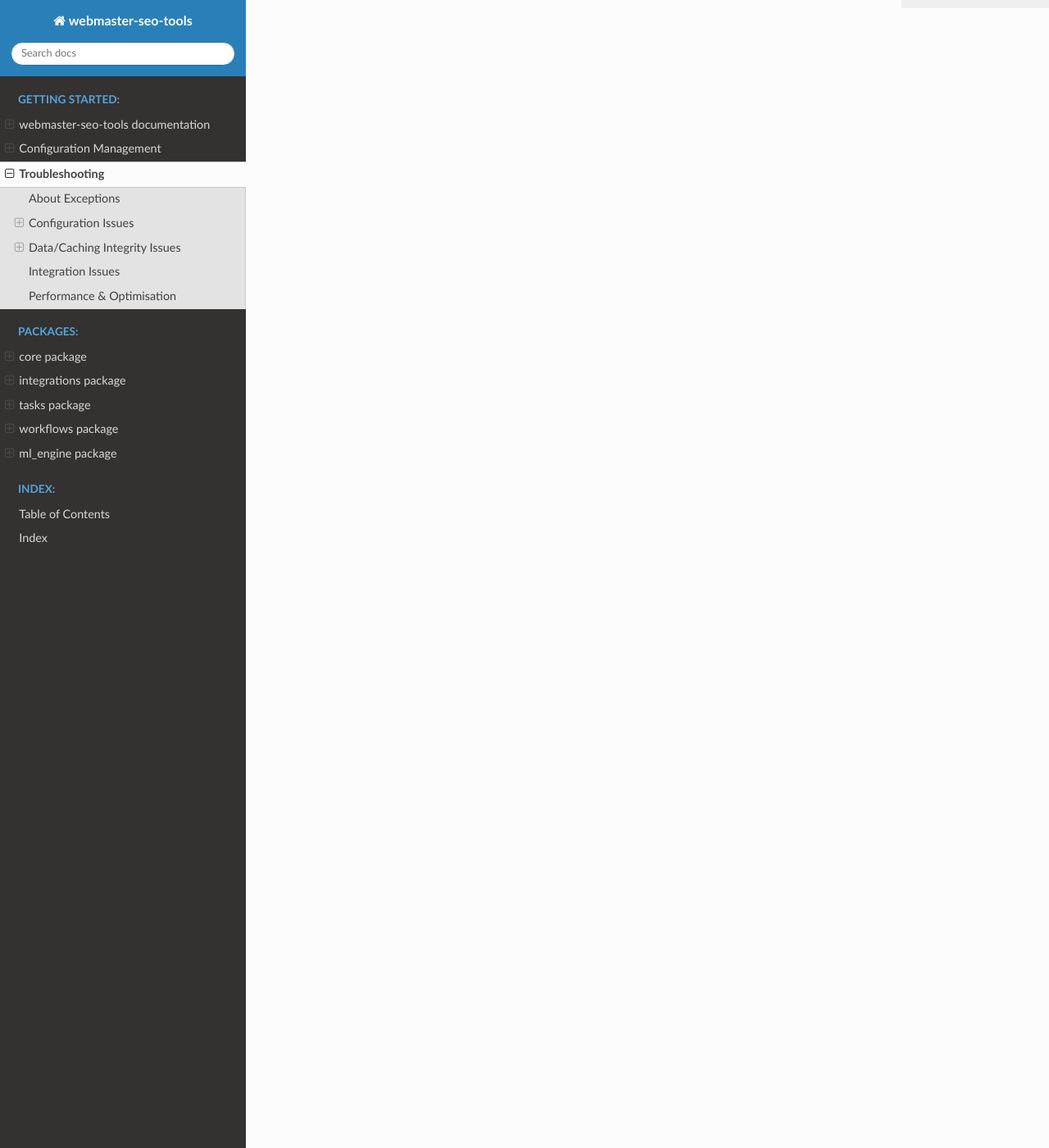
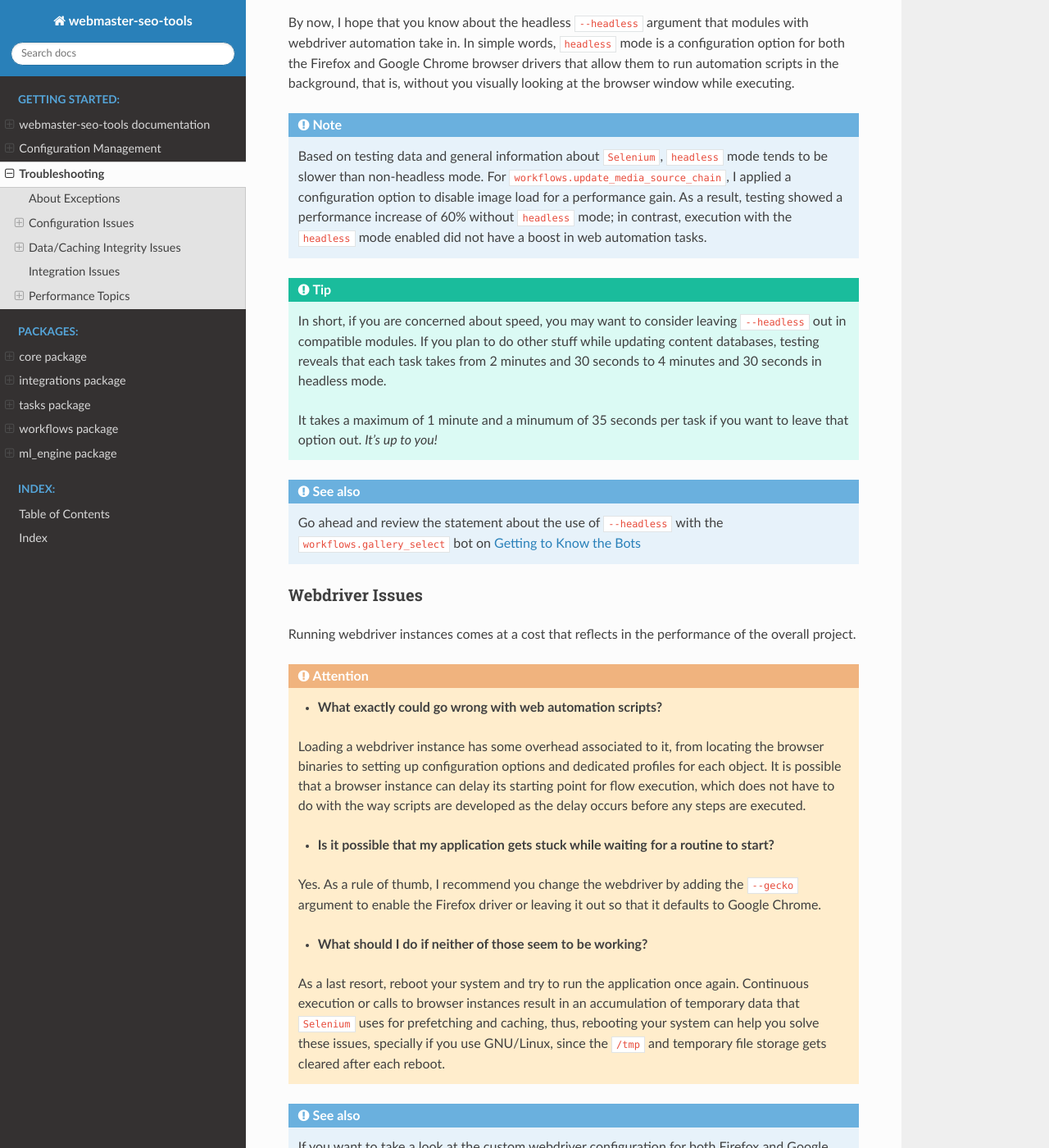
Before and after one commit to Urbine/PostWizardX3, a Sphinx documentation site: the page built from docs/source/troubleshooting.rst, in a window 1280 px wide and 1400 px high, scrolled down 6187 px. Shown: the whole window at 82% size. Built offline with Sphinx 7.4.7 and the Read the Docs theme 3.1.0, drawn with Linux system fonts in a browser that asks for light colours; some of the changed text lies outside the part shown.

Commit message:
docs(troubleshooting): expand performance guidance
~100-line Performance Topics expansion: headless trade-offs, webdriver issue FAQ, site-size/cache-rebuild expectations

```diff
--- a/docs/source/troubleshooting.rst
+++ b/docs/source/troubleshooting.rst
@@ -250,5 +250,95 @@ exceptions that will crash the applications here, one being ``AccessTokenRetriva
 
       $ python3 -m integrations.x_api --headless
 
-Performance & Optimisation
-__________________________
+Performance Topics
+__________________
+
+Striking a balance between ease of use and how to get the job done with minimal user intervention,
+sooner or later, will pose performance challenges. After extensive testing of task and workflows
+developed in ``webmaster-seo-tools``, several optimisations were performed within the tools; however,
+I want to discuss some caveats.
+
+Should you go headless?
+#######################
+
+By now, I hope that you know about the headless ``--headless`` argument that modules with
+webdriver automation take in. In simple words, ``headless`` mode is a configuration option for
+both the Firefox and Google Chrome browser drivers that allow them to run automation scripts
+in the background, that is, without you visually looking at the browser window while
+executing.
+
+.. note::
+   Based on testing data and general information about ``Selenium``, ``headless`` mode tends to be slower
+   than non-headless mode. For ``workflows.update_media_source_chain``, I applied a configuration option to disable
+   image load for a performance gain. As a result, testing showed a performance increase of 60% without
+   ``headless`` mode; in contrast, execution with the ``headless`` mode enabled did not have a boost in web
+   automation tasks.
+
+.. tip::
+   In short, if you are concerned about speed, you may want to consider leaving ``--headless``
+   out in compatible modules. If you plan to do other stuff while updating content databases, testing reveals
+   that each task takes from 2 minutes and 30 seconds to 4 minutes and 30 seconds in headless mode.
+
+   It takes a maximum of 1 minute and a minumum of 35 seconds per task if you want to leave that option out.
+   *It's up to you!*
+
+.. seealso::
+   Go ahead and review the statement about the use of ``--headless`` with the ``workflows.gallery_select`` bot on
+   `Getting to Know the Bots <home.html#get-to-know-the-bots>`_
+
+Webdriver Issues
+################
+
+Running webdriver instances comes at a cost that reflects in the performance of the overall project.
+
+.. attention::
+   * **What exactly could go wrong with web automation scripts?**
+
+   Loading a webdriver instance has some overhead associated to it, from locating the browser binaries
+   to setting up configuration options and dedicated profiles for each object. It is possible that a browser
+   instance can delay its starting point for flow execution, which does not have to do with the way scripts
+   are developed as the delay occurs before any steps are executed.
+
+   * **Is it possible that my application gets stuck while waiting for a routine to start?**
+
+   Yes. As a rule of thumb, I recommend you change the webdriver by adding the ``--gecko``
+   argument to enable the Firefox driver or leaving it out so that it defaults to Google Chrome.
+
+   * **What should I do if neither of those seem to be working?**
+
+   As a last resort, reboot your system and try to run the application once again.
+   Continuous execution or calls to browser instances result in an accumulation of temporary data that
+   ``Selenium`` uses for prefetching and caching, thus, rebooting your system can help you solve these issues,
+   specially if you use GNU/Linux, since the ``/tmp`` and temporary file storage gets cleared after each reboot.
+
+.. seealso::
+   If you want to take a look at the custom webdriver configuration for both Firefox and Google Chrome,
+   review the `core.helpers.get_webdriver <core.html#core.helpers.get_webdriver>`_ documentation and click on
+   ``[source]``.
+
+
+Site Size Matters
+#################
+
+A large site will have hundreds, if not thousands of posts; dealing with that amount of information can be
+resource intensive. Nevertheless, sites of all sizes can benefit from the data caching and integrity validation
+algorithms developed specially for ``webmaster-seo-tools``.
+
+If you ever need to rebuild your WordPress posts and cache files, you need to account for the time it would
+take to retrieve all pages of content you have online. That said, for small sites the process may take as
+little as 1 minute, whereas a large site may take several minutes to complete.
+
+.. tip::
+   As a matter of simplification, testing and development experience in this venture suggests the
+   following rule as far as cache rebuild goes:
+
+   **Site size correlates with cache/post fetching times. Patience is key, specially if you have a huge WordPress site.**
+
+   Now, there is something positive about this:
+
+   *Rebuilding your files is a one-time process unless you have issues with HotFileSync, which is a rare occurrence.*
+
+
+.. seealso::
+   Look at how `HotFileSync <troubleshooting.html#hotfilesync>`_ and the implementation of
+   ``integrations.wordpress_api`` help your site scale.
```
Also changed, not shown: other parts of docs/source/troubleshooting.rst (+2 -2 lines).
